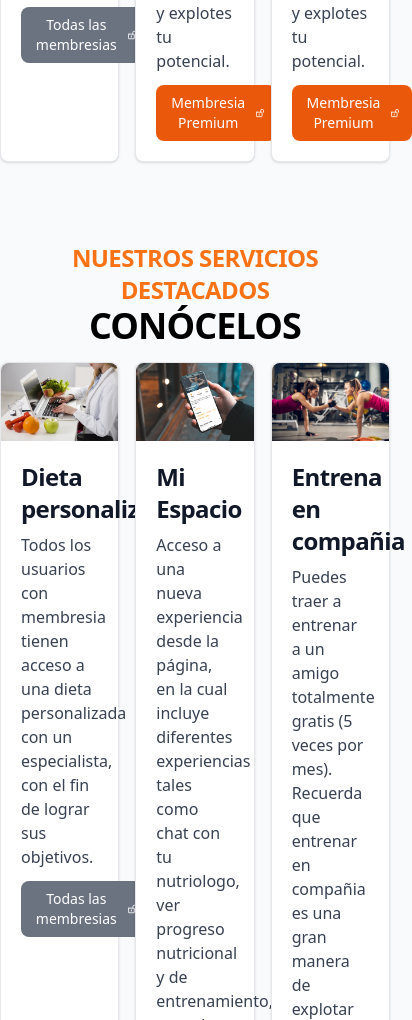
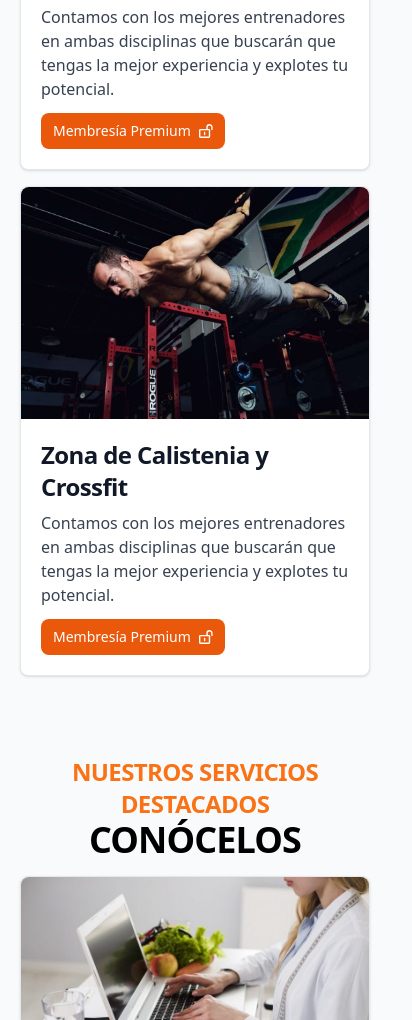
Before and after one commit to omarguzmanm/gym-landing, a plain HTML site: page services.html in a window 390 px wide. Shown: the part 980-2000 px from the top of the page, 412 px wide, since content can reach past the window. Drawn offline with nearby package versions, Linux system fonts and the light colour scheme.

Commit message:
Se agregó responsividad a los servicios

```diff
--- a/services.html
+++ b/services.html
@@ -63,30 +63,30 @@
 
 <!-- Inicio session clases -->
 <section>
-    <div class="container mx-auto my-20">
-        <div class="grid grid-cols-3 gap-4">
-                <div class="col-span-3 text-center">
-                    <span class="text-2xl font-bold tracking-tight text-orange-500 ">TENEMOS LAS MEJORES ÁREAS PARA ENTRENAR</span>
-                    <h2 class="text-4xl font-bold tracking-tight">VEN Y PRUÉBALAS</h2>
-                </div>
-            <div class="max-w-sm bg-white border border-gray-200 rounded-lg shadow">
+    <div class="container mx-auto my-10">
+        <div class="grid grid-cols-2 sm:grid-cols-3 md:grid-cols-6 gap-4">
+            <div class="col-span-2 sm:col-span-3 md:col-span-6 text-center">
+                <span class="text-2xl font-bold tracking-tight text-orange-500">TENEMOS LAS MEJORES ÁREAS PARA ENTRENAR</span>
+                <h2 class="text-4xl font-bold tracking-tight">VEN Y PRUÉBALAS</h2>
+            </div>
+            <div class="col-span-2 sm:col-span-1 md:col-span-2 bg-white border border-gray-200 rounded-lg shadow mx-5">
                 <a href="#">
                     <img class="rounded-t-lg" src="img/servicio-pesos.jpg" alt="" />
                 </a>
                 <div class="p-5">
                     <a href="#">
-                        <h5 class="mb-2 text-2xl font-bold tracking-tight text-gray-900">Área de peso libre e intregrado</h5>
+                        <h5 class="mb-2 text-2xl font-bold tracking-tight text-gray-900">Área de peso libre e integrado</h5>
                     </a>
                     <p class="mb-3 font-normal text-gray-700">Contamos con los mejores entrenadores en ambas disciplinas que buscarán que tengas la mejor experiencia y explotes tu potencial.</p>
                     <a href="#" class="inline-flex items-center px-3 py-2 text-sm font-medium text-center text-white bg-gray-500 rounded-lg hover:bg-gray-700 focus:ring-4 focus:outline-none focus:ring-gray-300">
-                        Todas las membresias
+                        Todas las membresías
                         <svg class="w-3.5 h-3.5 ml-2" aria-hidden="true" xmlns="http://www.w3.org/2000/svg" fill="none" viewBox="0 0 20 20">
-                            <path stroke="currentColor" stroke-linecap="round" stroke-linejoin="round" stroke-width="2" d="M18.5 8V4.5a3.5 3.5 0 1 0-7 0V8M8 12.167v3M2 8h12a1 1 0 0 1 1 1v9a1 1 0 0 1-1 1H2a1 1 0 0 1-1-1V9a1 1 0 0 1 1-1Z""/>
+                            <path stroke="currentColor" stroke-linecap="round" stroke-linejoin="round" stroke-width="2" d="M18.5 8V4.5a3.5 3.5 0 1 0-7 0V8M8 12.167v3M2 8h12a1 1 0 0 1 1 1v9a1 1 0 0 1-1 1H2a1 1 0 0 1-1-1V9a1 1 0 0 1 1-1Z"/>
                         </svg>
                     </a>
                 </div>
             </div>
-            <div class="max-w-sm bg-white border border-gray-200 rounded-lg shadow">
+            <div class="col-span-2 sm:col-span-1 md:col-span-2 bg-white border border-gray-200 rounded-lg shadow mx-5">
                 <a href="#">
                     <img class="rounded-t-lg" src="img/servicio-box.jpg" alt="" />
                 </a>
@@ -96,14 +96,14 @@
                     </a>
                     <p class="mb-3 font-normal text-gray-700">Contamos con los mejores entrenadores en ambas disciplinas que buscarán que tengas la mejor experiencia y explotes tu potencial.</p>
                     <a href="#" class="inline-flex items-center px-3 py-2 text-sm font-medium text-center text-white bg-orange-600 rounded-lg hover:bg-orange-700 focus:ring-4 focus:outline-none focus:ring-orange-300">
-                        Membresia Premium
+                        Membresía Premium
                         <svg class="w-3.5 h-3.5 ml-2" aria-hidden="true" xmlns="http://www.w3.org/2000/svg" fill="none" viewBox="0 0 20 20">
-                            <path stroke="currentColor" stroke-linecap="round" stroke-linejoin="round" stroke-width="2" d="M18.5 8V4.5a3.5 3.5 0 1 0-7 0V8M8 12.167v3M2 8h12a1 1 0 0 1 1 1v9a1 1 0 0 1-1 1H2a1 1 0 0 1-1-1V9a1 1 0 0 1 1-1Z""/>
+                            <path stroke="currentColor" stroke-linecap="round" stroke-linejoin="round" stroke-width="2" d="M18.5 8V4.5a3.5 3.5 0 1 0-7 0V8M8 12.167v3M2 8h12a1 1 0 0 1 1 1v9a1 1 0 0 1-1 1H2a1 1 0 0 1-1-1V9a1 1 0 0 1 1-1Z"/>
                         </svg>
                     </a>
                 </div>
             </div>
-            <div class="max-w-sm bg-white border border-gray-200 rounded-lg shadow">
+            <div class="col-span-2 sm:col-span-1 md:col-span-2 bg-white border border-gray-200 rounded-lg shadow mx-5">
                 <a href="#">
                     <img class="rounded-t-lg" src="img/servicio-calistenia.jpg" alt="" />
                 </a>
@@ -113,9 +113,9 @@
                     </a>
                     <p class="mb-3 font-normal text-gray-700">Contamos con los mejores entrenadores en ambas disciplinas que buscarán que tengas la mejor experiencia y explotes tu potencial.</p>
                     <a href="#" class="inline-flex items-center px-3 py-2 text-sm font-medium text-center text-white bg-orange-600 rounded-lg hover:bg-orange-700 focus:ring-4 focus:outline-none focus:ring-orange-300">
-                        Membresia Premium
+                        Membresía Premium
                         <svg class="w-3.5 h-3.5 ml-2" aria-hidden="true" xmlns="http://www.w3.org/2000/svg" fill="none" viewBox="0 0 20 20">
-                            <path stroke="currentColor" stroke-linecap="round" stroke-linejoin="round" stroke-width="2" d="M18.5 8V4.5a3.5 3.5 0 1 0-7 0V8M8 12.167v3M2 8h12a1 1 0 0 1 1 1v9a1 1 0 0 1-1 1H2a1 1 0 0 1-1-1V9a1 1 0 0 1 1-1Z""/>
+                            <path stroke="currentColor" stroke-linecap="round" stroke-linejoin="round" stroke-width="2" d="M18.5 8V4.5a3.5 3.5 0 1 0-7 0V8M8 12.167v3M2 8h12a1 1 0 0 1 1 1v9a1 1 0 0 1-1 1H2a1 1 0 0 1-1-1V9a1 1 0 0 1 1-1Z"/>
                         </svg>
                     </a>
                 </div>
@@ -123,17 +123,18 @@
         </div>
     </div>
 </section>
+
 <!-- Fin session servicios -->
 
 <!-- Inicio sección servicios -->
 <section>
     <div class="container mx-auto my-20">
-        <div class="grid grid-cols-3 gap-4">
-            <div class="col-span-3 text-center">
+        <div class="grid grid-cols-2 sm:grid-cols-3 md:grid-cols-6 gap-4">
+            <div class="col-span-2 sm:col-span-3 md:col-span-6 text-center">
                 <span class="text-2xl font-bold tracking-tight text-orange-500 ">NUESTROS SERVICIOS DESTACADOS </span>
                 <h2 class="text-4xl font-bold tracking-tight">CONÓCELOS</h2>
             </div>
-            <div class="max-w-sm bg-white border border-gray-200 rounded-lg shadow">
+            <div class="col-span-2 sm:col-span-1 md:col-span-2 bg-white border border-gray-200 rounded-lg shadow mx-5">
                 <a href="#">
                     <img class="rounded-t-lg" src="img/servicio-nutricion.jpg" alt="" />
                 </a>
@@ -150,7 +151,7 @@
                     </a>
                 </div>
             </div>
-            <div class="max-w-sm bg-white border border-gray-200 rounded-lg shadow">
+            <div class="col-span-2 sm:col-span-1 md:col-span-2 bg-white border border-gray-200 rounded-lg shadow mx-5">
                 <a href="#">
                     <img class="rounded-t-lg" src="img/servicio-miEspacio.png" alt="" />
                 </a>
@@ -167,7 +168,7 @@
                     </a>
                 </div>
             </div>
-            <div class="max-w-sm bg-white border border-gray-200 rounded-lg shadow">
+            <div class="col-span-2 sm:col-span-1 md:col-span-2 bg-white border border-gray-200 rounded-lg shadow mx-5">
                 <a href="#">
                     <img class="rounded-t-lg" src="img/servicio-invitado.jpeg" alt="" />
                 </a>
```
